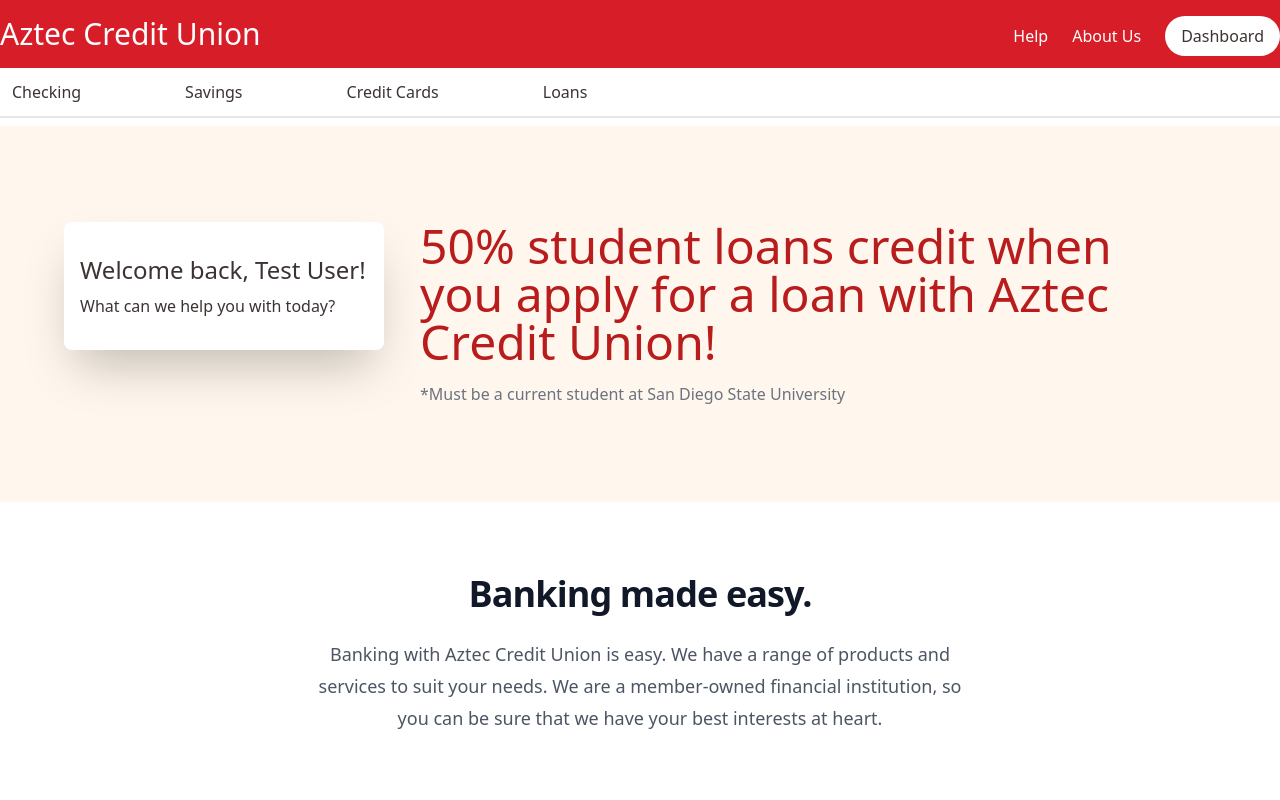
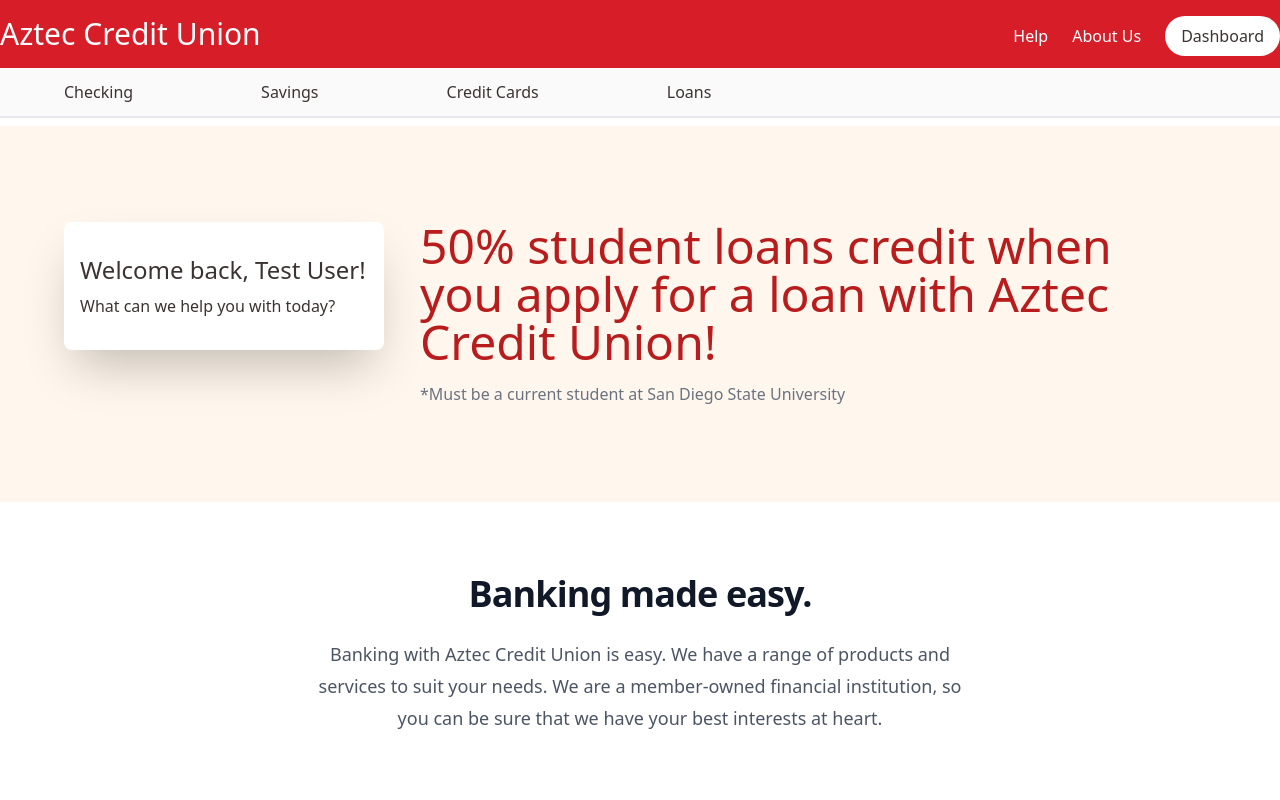
Before and after one commit to junioryono/Bank-Website, a React (Vite) app in the folder frontend/: page / in a window 1280 px wide. Shown: the top 800 px of the page. Built offline with nearby package versions, Linux system fonts and the light colour scheme.

Commit message:
Added the nav bar to the layout

```diff
--- a/frontend/src/layouts/root.jsx
+++ b/frontend/src/layouts/root.jsx
@@ -42,6 +42,22 @@
          <div className="h-1 bg-[#FFCD41]" />
          {/* END HEADER */}
 
+         {/* Navbar */}
+         <nav className="flex bg-center border-b-2 bg-zinc-50">
+            <Link to="/create/checkings" className="hover:bg-orange-50 hover:underline rounded-md px-16 py-3 m-0 p-8">
+               Checking
+            </Link>
+            <Link to="/create/savings" className="hover:bg-orange-50 hover:underline rounded-md px-16 py-3">
+               Savings
+            </Link>
+            <Link to="/apply/credit-card" className="hover:bg-orange-50 hover:underline rounded-md px-16 py-3">
+               Credit Cards
+            </Link>
+            <Link to="/apply/loan" className="hover:bg-orange-50 hover:underline rounded-md px-16 py-3">
+               Loans
+            </Link>
+         </nav>
+
          {/* BEGIN CHILD CONTENT */}
          <div className="container flex flex-col mb-auto">
             <Outlet />
--- a/frontend/src/pages/home.jsx
+++ b/frontend/src/pages/home.jsx
@@ -6,22 +6,6 @@
    const user = useAuth();
    return (
       <>
-         {/* Navbar */}
-         <nav className="flex bg-center gap-20 border-b-2">
-            <Link to="/create/checkings" className="hover:bg-orange-50 hover:underline rounded-md px-3 py-3">
-               Checking
-            </Link>
-            <Link to="/create/savings" className="hover:bg-orange-50 hover:underline rounded-md px-3 py-3">
-               Savings
-            </Link>
-            <Link to="/apply/credit-card" className="hover:bg-orange-50 hover:underline rounded-md px-3 py-3">
-               Credit Cards
-            </Link>
-            <Link to="/apply/loan" className="hover:bg-orange-50 hover:underline rounded-md px-3 py-3">
-               Loans
-            </Link>
-         </nav>
-
          {/* Banner */}
          <div className="bg-orange-50 mt-2">
             <div className="flex px-16 py-24">
```
